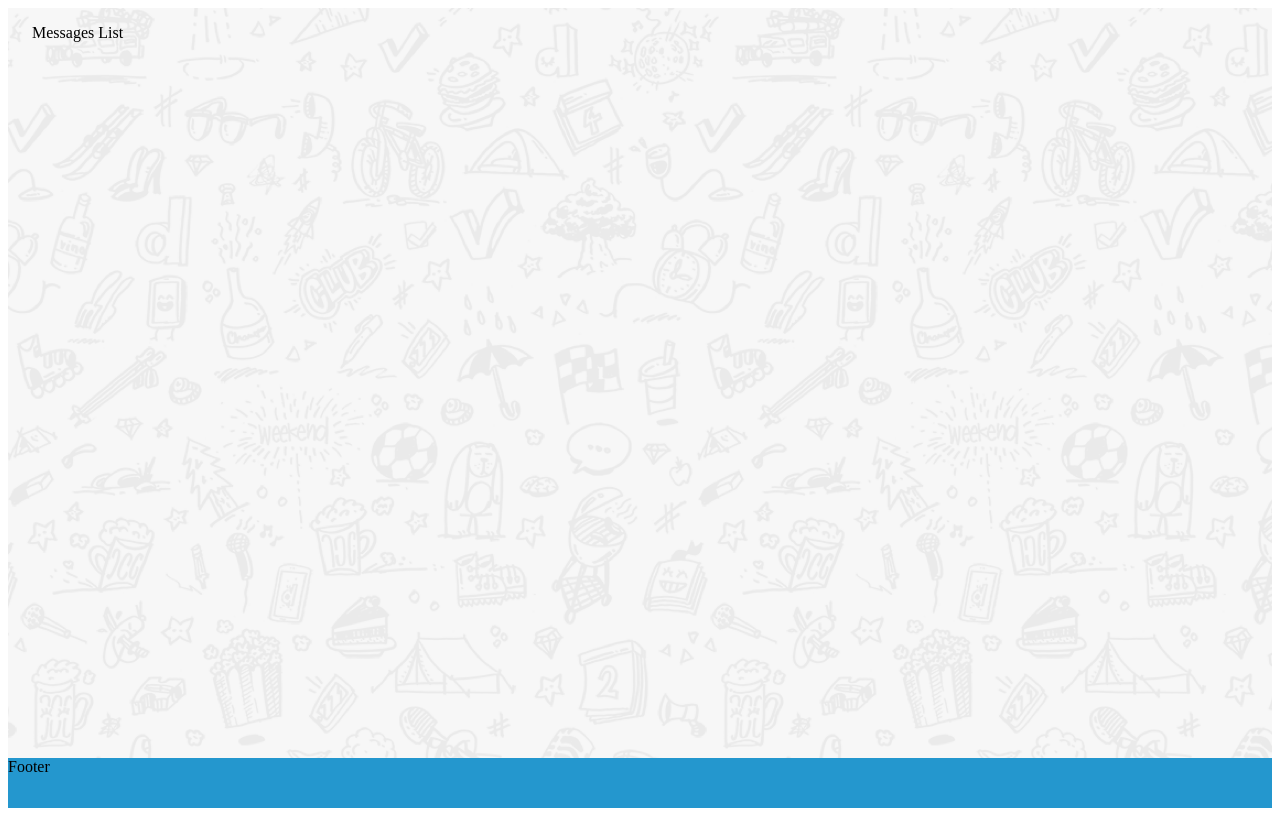
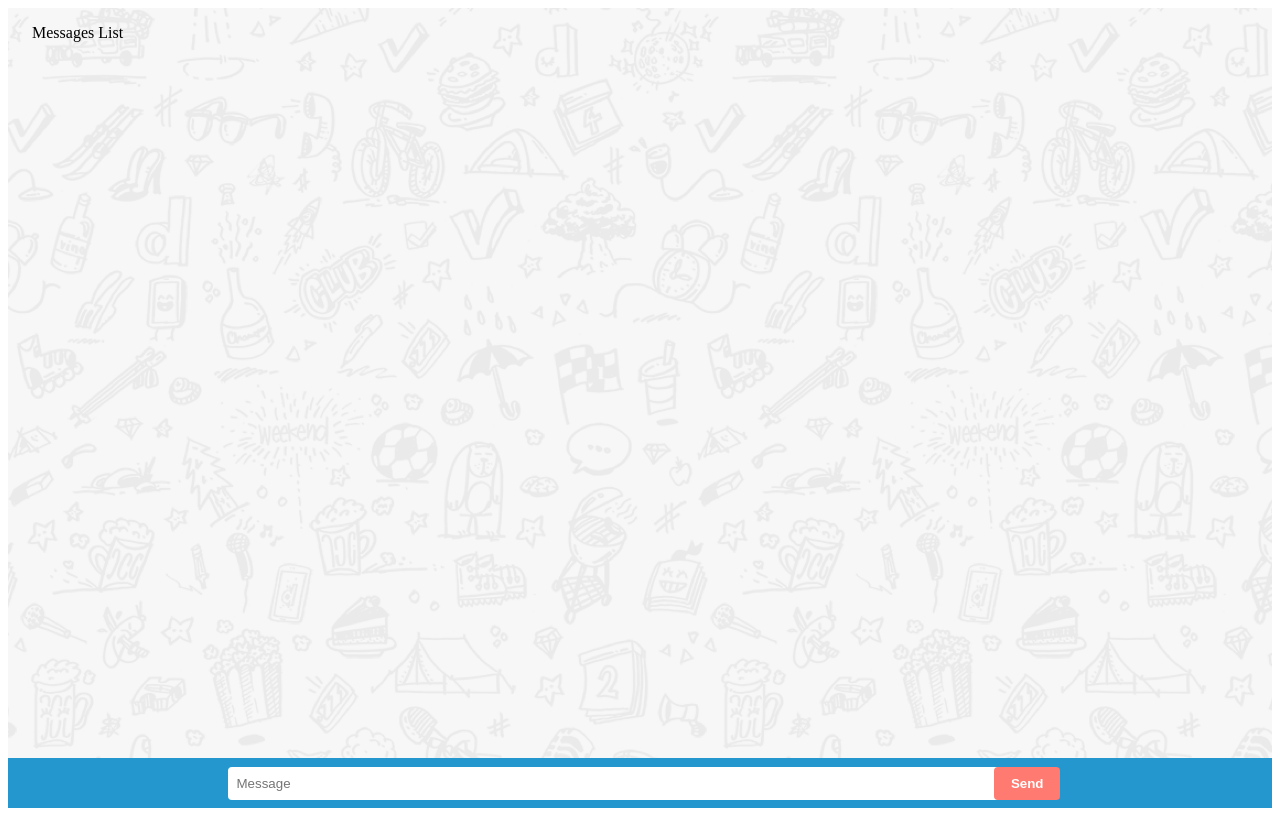
Before and after one commit to Huzzle/simple-chat-interface, a React app: page / in a window 1280 px wide. Built offline with nearby package versions, Linux system fonts and the light colour scheme.

Commit message:
Implement chat footer

```diff
--- a/src/components/Chat/Chat.css
+++ b/src/components/Chat/Chat.css
@@ -12,5 +12,14 @@
 
 .Chat__Footer {
   flex: 0 0 50px;
+  display: flex;
+  align-items: center;
+  justify-content: center;
   background-color: #2497ce;
 }
+
+.Chat__MessageInput {
+  flex-basis: 60%;
+  min-width: 150px;
+  margin: 0 8px;
+}
--- a/src/components/Chat/Chat.js
+++ b/src/components/Chat/Chat.js
@@ -1,15 +1,29 @@
-import React from 'react'
+import React, { useState } from 'react'
+
+import { TextField } from '../../ui-kit/TextField'
+import { Button } from '../../ui-kit/Button'
 
 import './Chat.css'
 
 export const Chat = () => {
+  const [ message, setMessage ] = useState('')
+
   return (
     <div className="Chat">
       <div className="Chat__Messages">
         Messages List
       </div>
       <div className="Chat__Footer">
-        Footer
+        <div className="Chat__MessageInput">
+          <TextField
+            placeholder='Message'
+            value={message}
+            onChange={(e) => setMessage(e.target.value)}
+          />
+        </div>
+        <div className="Chat__SendButton">
+          <Button onClick={() => {}} disabled={message === ''}>Send</Button>
+        </div>
       </div>
     </div>
   )
```
